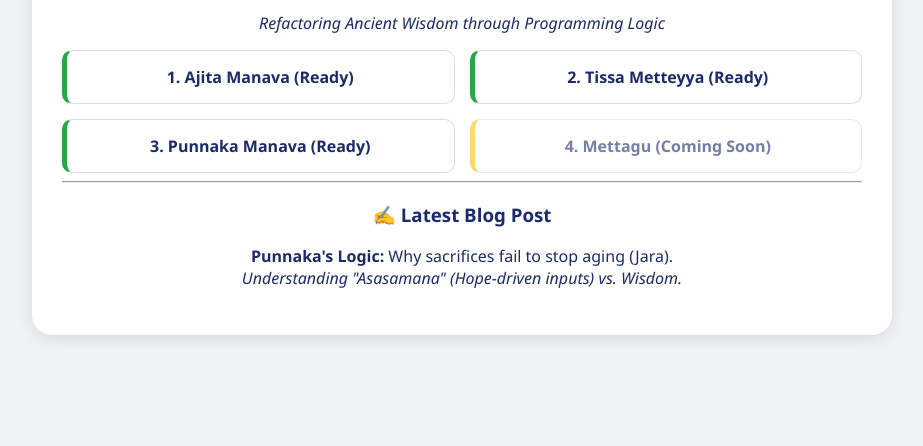
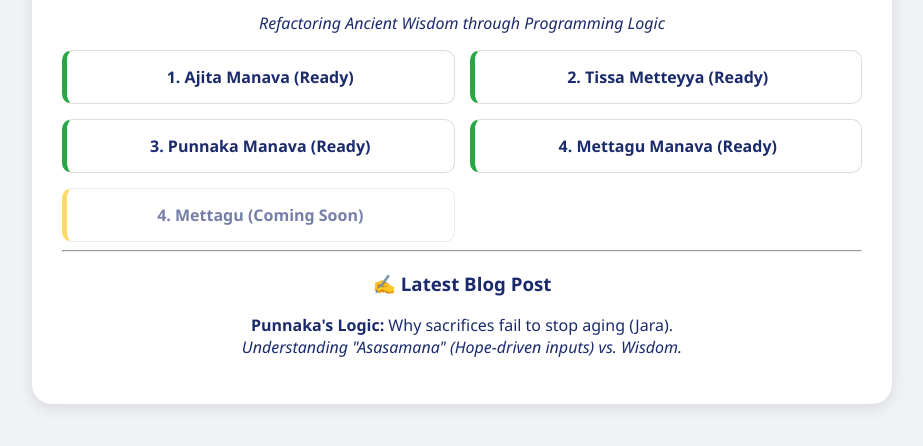
Before and after one commit to WANdee2025/The-Sixteen-Yong-Wisemen, a plain HTML site: page index.html in a window 1280 px wide. Shown: the part 174-620 px from the top of the page, without its empty margins (178-1101 px from the left). Drawn offline with Linux system fonts and the light colour scheme.

Commit message:
The Sixteen Dialogues of the Wise Young men with the Buddha.

```diff
--- a/index.html
+++ b/index.html
@@ -25,6 +25,7 @@
         <a href="first.html" class="sage-item status-ready">1. Ajita Manava (Ready)</a>
         <a href="second.html" class="sage-item status-ready">2. Tissa Metteyya (Ready)</a>
         <a href="third.html" class="sage-item status-ready">3. Punnaka Manava (Ready)</a>
+        <a href="forth.html" class="sage-item status-ready">4. Mettagu Manava (Ready)</a>
         <div class="sage-item status-pending">4. Mettagu (Coming Soon)</div>
         </div>
 
```
